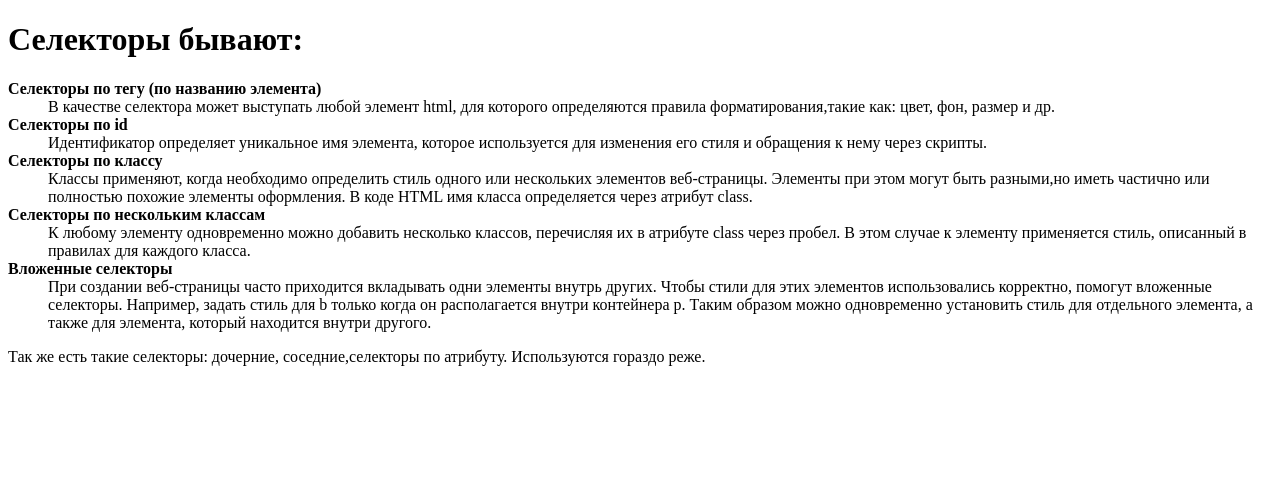
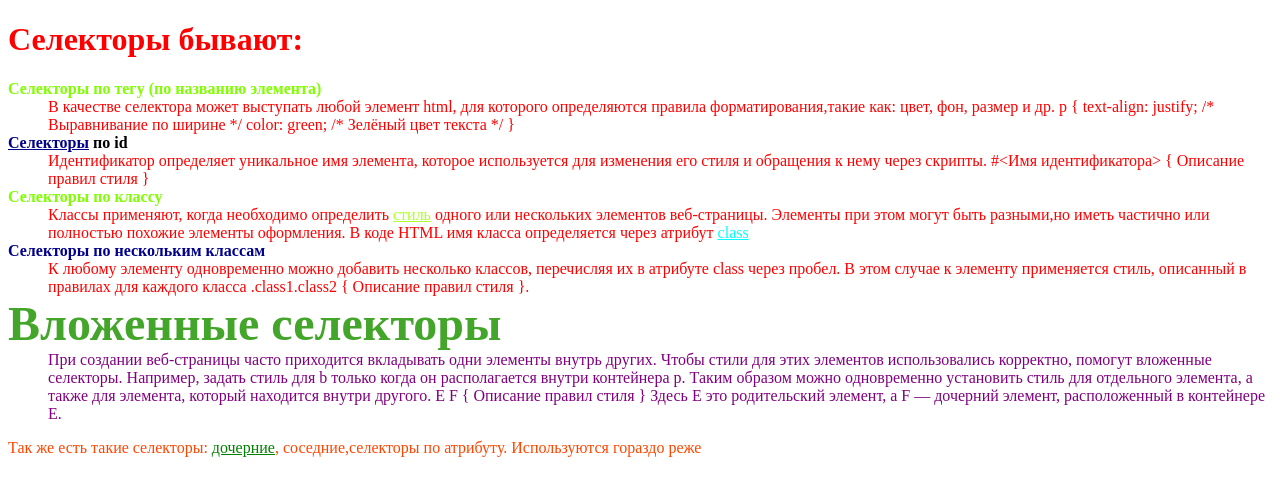
Before and after one commit to anastasiiashapovalova/hw-05, a plain HTML site: page index.html in a window 1280 px wide. Drawn offline with Linux system fonts and the light colour scheme.

Commit message:
added colors to files index.html page.css

```diff
--- a/index.html
+++ b/index.html
@@ -5,26 +5,60 @@
     <meta http-equiv="X-UA-Compatible" content="IE=edge">
     <meta name="viewport" content="width=device-width, initial-scale=1.0">
     <title>Селекторы</title>
+    <link rel="stylesheet" href="page.css">
+    <style>
+        dd {
+            color: red;
+        }
+        #title {
+            color: rgb(67, 165, 42);
+            font-size: 48px;
+        }
+        .class {
+            color: chartreuse;
+        }
+        .link.big {
+            color: darkblue;
+        }
+        .text {
+            color: orangered;
+        }
+        #paragraph {
+            color: purple;
+        }
+        .text .link {
+            color: green;
+        }
+        .content .link {
+            color: greenyellow;
+        }
+            </style>
 </head>
 <body>
     <h1>Селекторы бывают:</h1>
     <dl>
-        <dt><b>Селекторы по тегу (по названию элемента)</b></dt>
+        <dt><b class="class">Селекторы по тегу (по названию элемента)</b></dt>
         <dd>В качестве селектора может выступать любой элемент html, для которого определяются правила форматирования,такие как: цвет, фон, размер и др.
+            p {
+                text-align: justify; /* Выравнивание по ширине */
+                color: green; /* Зелёный цвет текста */
+               }
         </dd>
-        <dt><b>Селекторы по id</b></dt>
-        <dd>Идентификатор определяет уникальное имя элемента, которое используется для изменения его стиля и обращения к нему через скрипты.
+        <dt><b><a href="#" class="link big">Cелекторы</a> по id</b></dt>
+        <dd>Идентификатор определяет уникальное имя элемента, которое используется для изменения его стиля и обращения к нему через скрипты. #<Имя идентификатора> { Описание правил стиля }
         </dd>
-        <dt><b>Селекторы по классу</b></dt>
-        <dd>Классы применяют, когда необходимо определить стиль одного или нескольких элементов веб-страницы. Элементы при этом могут быть разными,но иметь частично или полностью похожие элементы оформления. В коде HTML имя класса определяется через атрибут class.
+        <dt><b class="class">Селекторы по классу</b></dt>
+        <dd class="content">Классы применяют, когда необходимо определить <a href="#" class="link">стиль</a> одного или нескольких элементов веб-страницы. Элементы при этом могут быть разными,но иметь частично или полностью похожие элементы оформления. В коде HTML имя класса определяется через атрибут
+            <a href="https://webref.ru/html/attr/class" target="_blank" style="color:aqua";>class</a>
         </dd>
-        <dt><b>Селекторы по нескольким классам</b></dt>
-        <dd>К любому элементу одновременно можно добавить несколько классов, перечисляя их в атрибуте class через пробел. В этом случае к элементу применяется стиль, описанный в правилах для каждого класса.
+        <dt><b class="class link big">Селекторы по нескольким классам</b></dt>
+        <dd>К любому элементу одновременно можно добавить несколько классов, перечисляя их в атрибуте class через пробел. В этом случае к элементу применяется стиль, описанный в правилах для каждого класса .class1.class2 { Описание правил стиля }.
         </dd>
-        <dt><b>Вложенные селекторы</b></dt>
-        <dd>При создании веб-страницы часто приходится вкладывать одни элементы внутрь других. Чтобы стили для этих элементов использовались корректно, помогут вложенные селекторы. Например, задать стиль для b только когда он располагается внутри контейнера p. Таким образом можно одновременно установить стиль для отдельного элемента, а также для элемента, который находится внутри другого.
+        <dt><b id="title">Вложенные селекторы</b></dt>
+        <dd id="paragraph">При создании веб-страницы часто приходится вкладывать одни элементы внутрь других. Чтобы стили для этих элементов использовались корректно, помогут вложенные селекторы. Например, задать стиль для b только когда он располагается внутри контейнера p. Таким образом можно одновременно установить стиль для отдельного элемента, а также для элемента, который находится внутри другого. E F { Описание правил стиля }
+        Здесь E это родительский элемент, а F — дочерний элемент, расположенный в контейнере E.
         </dd>
-        <p>Так же есть такие селекторы: дочерние, соседние,селекторы по атрибуту. Используются гораздо реже.</p>
+        <p class="text ">Так же есть такие селекторы: <a href="#" class="link">дочерние</a>, соседние,селекторы по атрибуту. Используются гораздо реже</p>
     </dl>
 </body>
 </html>
```
